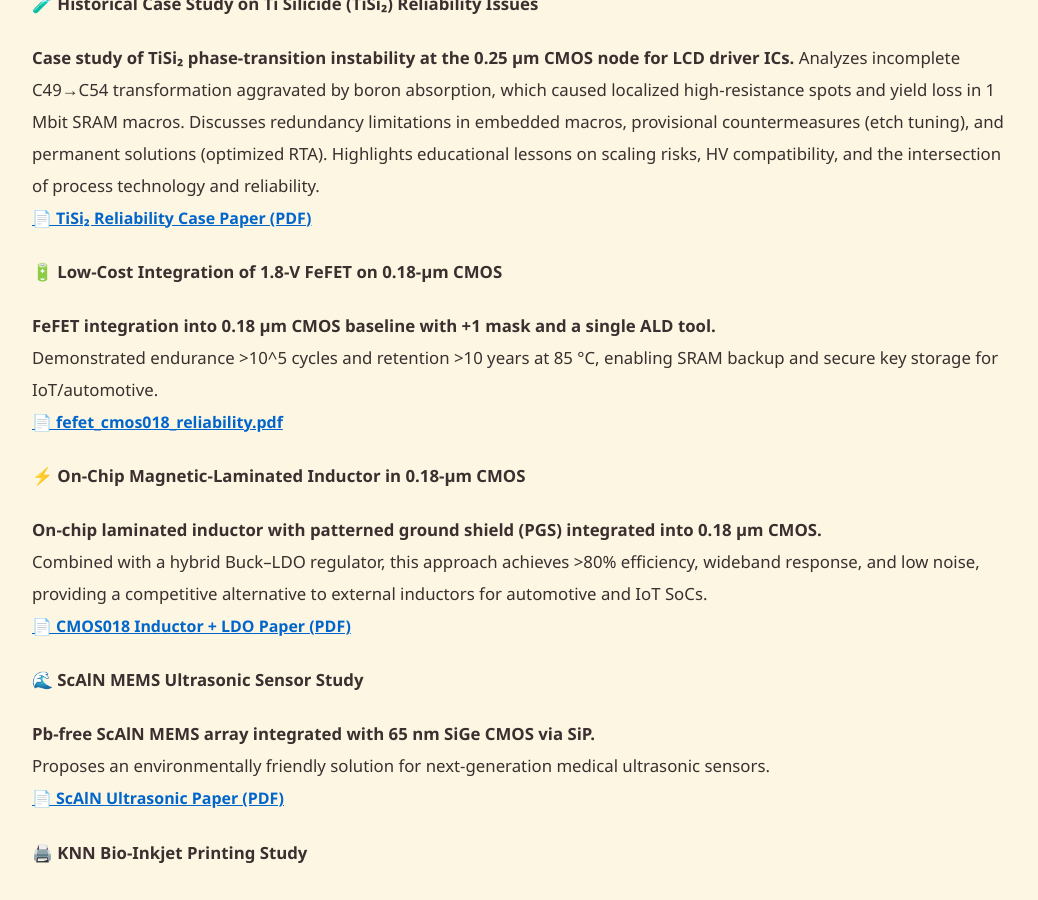
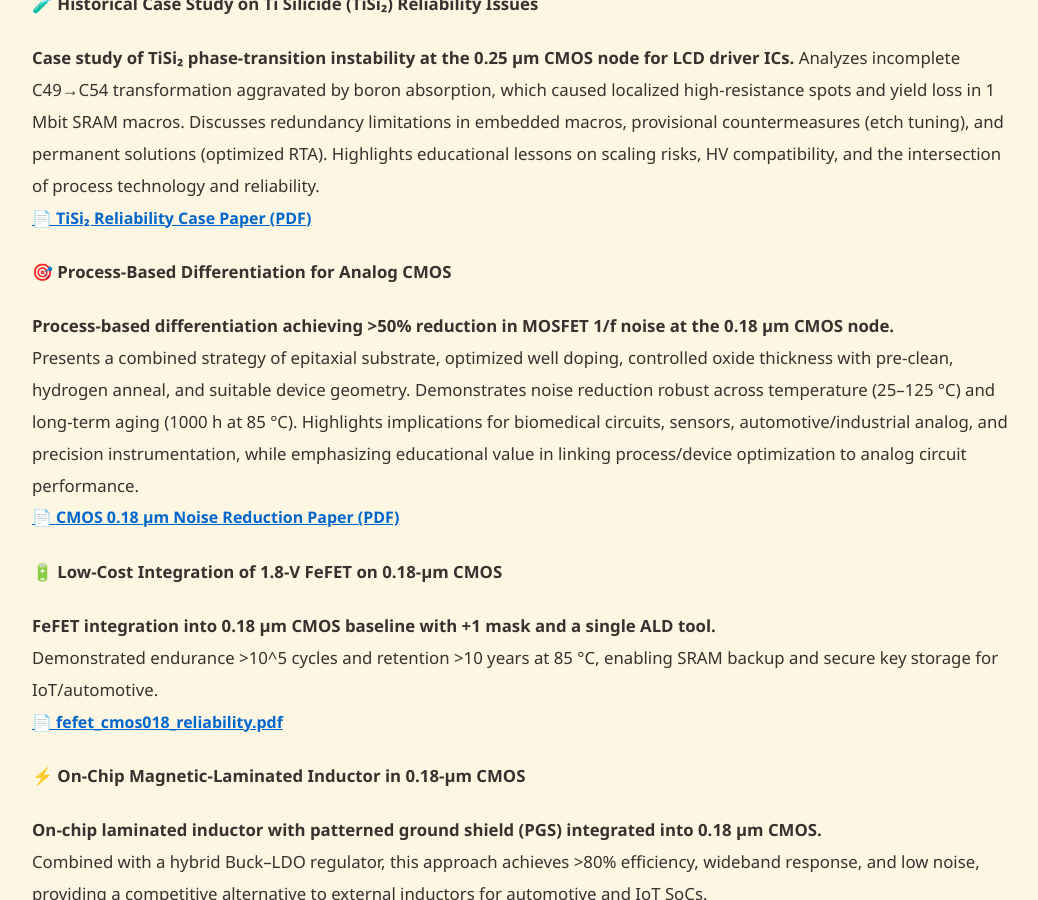
Before and after one commit to Samizo-AITL/Samizo-AITL.github.io, a Jekyll site: the page built from about/career-summary/en/index.md, in a window 1280 px wide and 900 px high, scrolled down 2672 px. Shown: the whole window, without its empty margins (118-1156 px from the left). Built offline with Jekyll 4.4.1, drawn with Linux system fonts in a browser that asks for light colours.

Commit message:
Update index.md

```diff
--- a/about/career-summary/en/index.md
+++ b/about/career-summary/en/index.md
@@ -91,6 +91,11 @@ Covers technology transfer at Epson’s Sakata Fab, process ramp-up methodology,
 Analyzes incomplete C49→C54 transformation aggravated by boron absorption, which caused localized high-resistance spots and yield loss in 1 Mbit SRAM macros. Discusses redundancy limitations in embedded macros, provisional countermeasures (etch tuning), and permanent solutions (optimized RTA). Highlights educational lessons on scaling risks, HV compatibility, and the intersection of process technology and reliability.
 [📄 TiSi₂ Reliability Case Paper (PDF)](../docs/tisalicide_case.pdf)
 
+#### 🎯 Process-Based Differentiation for Analog CMOS
+**Process-based differentiation achieving >50% reduction in MOSFET 1/f noise at the 0.18 µm CMOS node.**
+Presents a combined strategy of epitaxial substrate, optimized well doping, controlled oxide thickness with pre-clean, hydrogen anneal, and suitable device geometry. Demonstrates noise reduction robust across temperature (25–125 °C) and long-term aging (1000 h at 85 °C). Highlights implications for biomedical circuits, sensors, automotive/industrial analog, and precision instrumentation, while emphasizing educational value in linking process/device optimization to analog circuit performance.
+[📄 CMOS 0.18 µm Noise Reduction Paper (PDF)](../docs/cmos018_noise.pdf)
+
 #### 🔋 Low-Cost Integration of 1.8-V FeFET on 0.18-µm CMOS
 **FeFET integration into 0.18 µm CMOS baseline with +1 mask and a single ALD tool.**
 Demonstrated endurance >10^5 cycles and retention >10 years at 85 °C, enabling SRAM backup and secure key storage for IoT/automotive.
```
